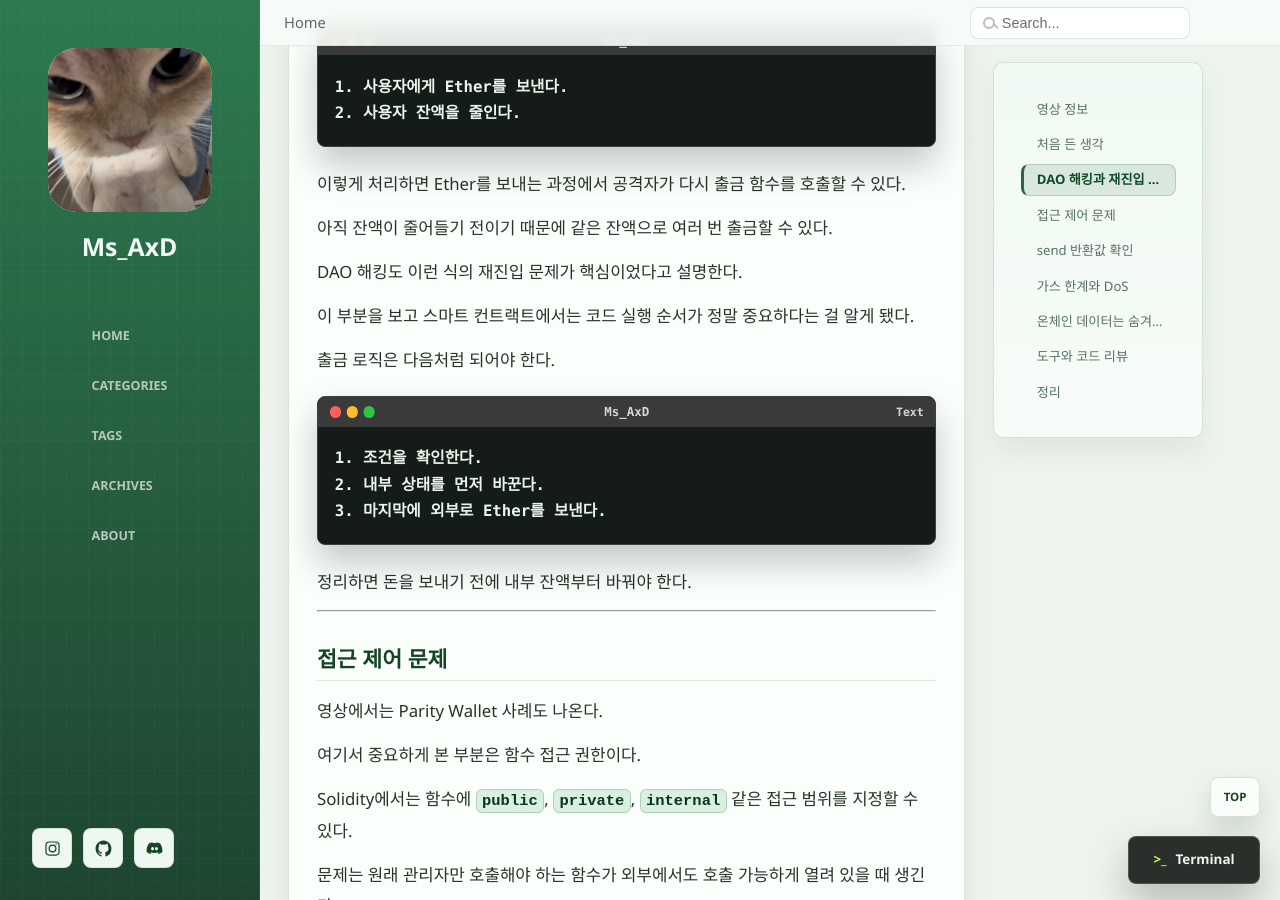
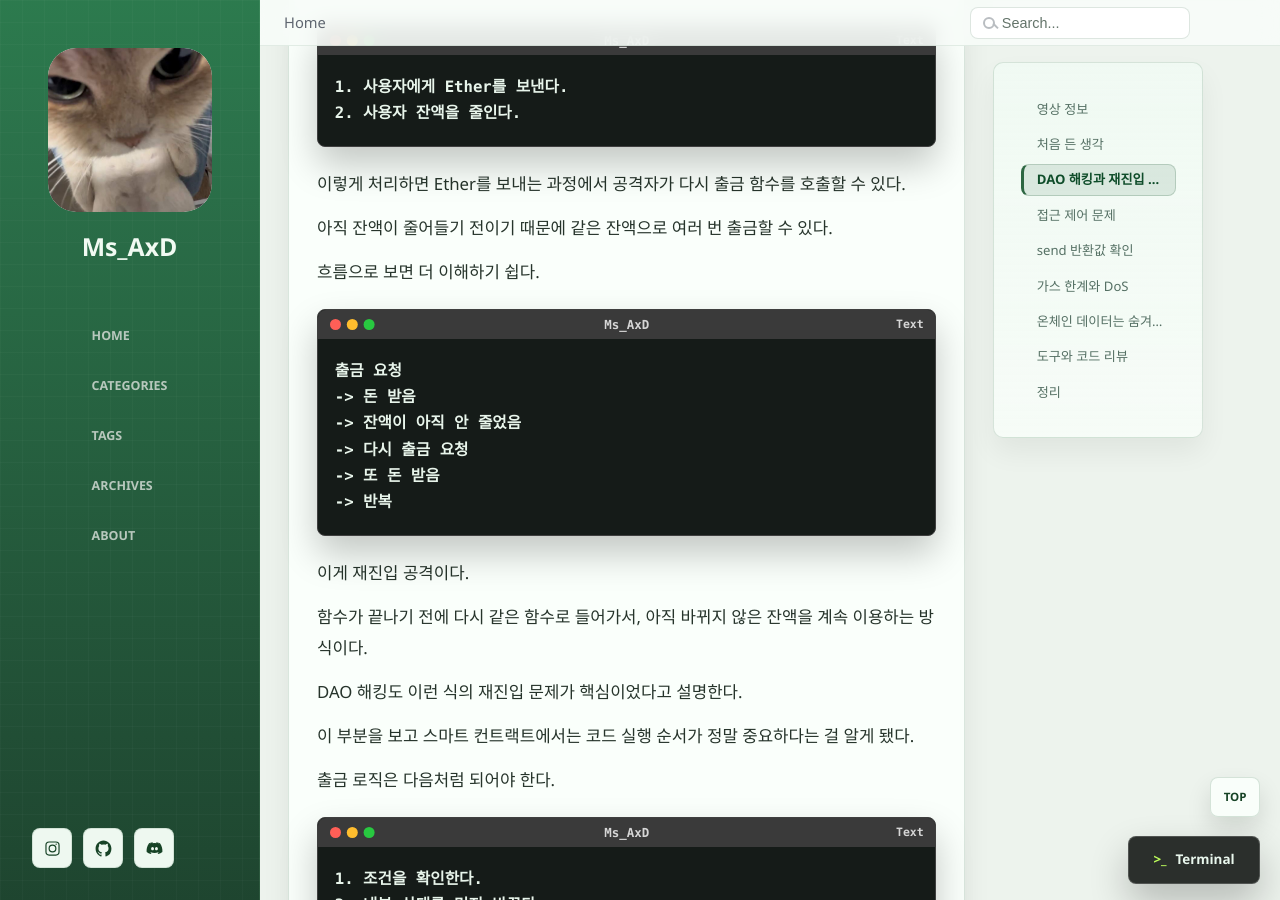
Before and after one commit to ms-axd/ms-axd.github.io, a Jekyll site: the page built from _posts/2026-05-13-conference-Review.md, in a window 1280 px wide and 900 px high, scrolled down 1849 px. Built offline with Jekyll 4.4.1, drawn with Linux system fonts in a browser that asks for light colours.

Commit message:
conference

````diff
--- a/_posts/2026-05-13-conference-Review.md
+++ b/_posts/2026-05-13-conference-Review.md
@@ -74,6 +74,21 @@ DAO 해킹도 이 관점에서 설명된다.
 이렇게 처리하면 Ether를 보내는 과정에서 공격자가 다시 출금 함수를 호출할 수 있다.
 
 아직 잔액이 줄어들기 전이기 때문에 같은 잔액으로 여러 번 출금할 수 있다.
+
+흐름으로 보면 더 이해하기 쉽다.
+
+```text
+출금 요청
+-> 돈 받음
+-> 잔액이 아직 안 줄었음
+-> 다시 출금 요청
+-> 또 돈 받음
+-> 반복
+```
+
+이게 재진입 공격이다.
+
+함수가 끝나기 전에 다시 같은 함수로 들어가서, 아직 바뀌지 않은 잔액을 계속 이용하는 방식이다.
 
 DAO 해킹도 이런 식의 재진입 문제가 핵심이었다고 설명한다.
 
````
